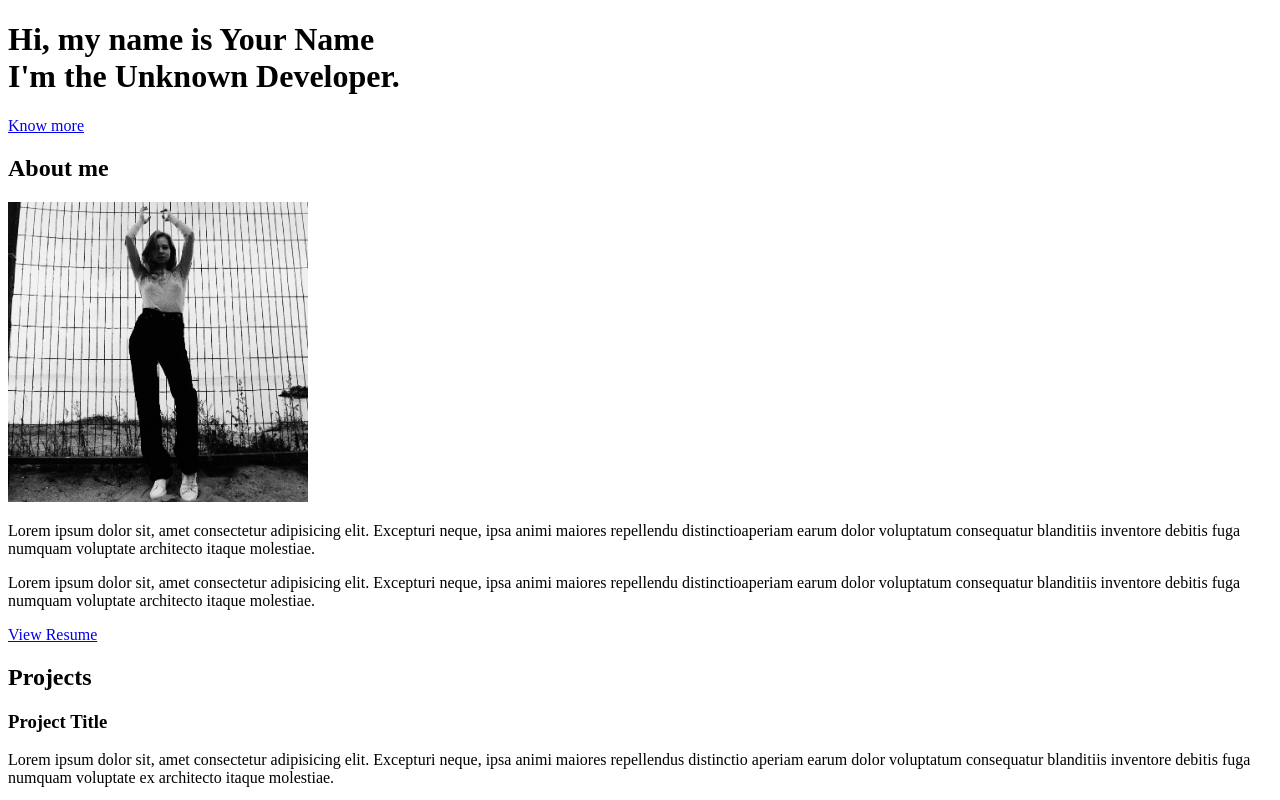
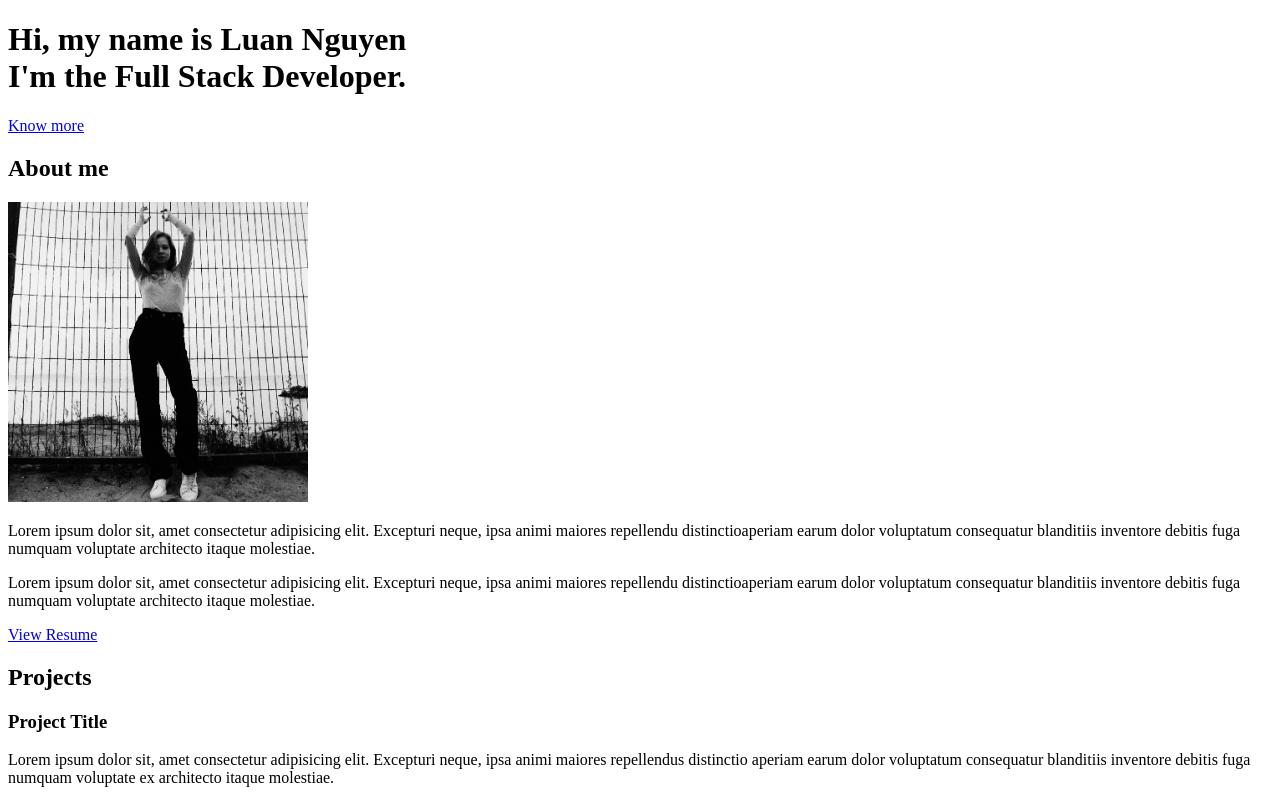
Before and after one commit to luan-ng81/portfolio, a website: page src/template.html in a window 1280 px wide. Shown: the top 800 px of the page. Drawn offline with nearby package versions, Linux system fonts and the light colour scheme.

Commit message:
Update Template.html

```diff
--- a/src/template.html
+++ b/src/template.html
@@ -18,7 +18,7 @@
     <link rel="shortcut icon" type="image/png" href="./assets/favicon.png" />
 
     <!-- Put here your site title -->
-    <title>[Your name here] | Developer</title>
+    <title>Luan Nguyen | Full Stack Developer</title>
     <!-- Add some coding keywords below, Ex: (javascript, yourusername, etc) -->
     <meta name="keywords" content="[username], [name], skill" />
     <!-- Improve your SEO by adding a small descrption of you -->
@@ -46,9 +46,9 @@
     <div id="hero" class="jumbotron">
       <div class="container">
         <h1 class="hero-title" class="load-hidden">
-          Hi, my name is <span class="text-color-main">Your Name</span>
+          Hi, my name is <span class="text-color-main">Luan Nguyen</span>
           <br />
-          I'm the Unknown Developer.
+          I'm the Full Stack Developer.
         </h1>
         <p class="hero-cta" class="load-hidden">
           <a class="cta-btn cta-btn--hero" href="#about">Know more</a>
```
